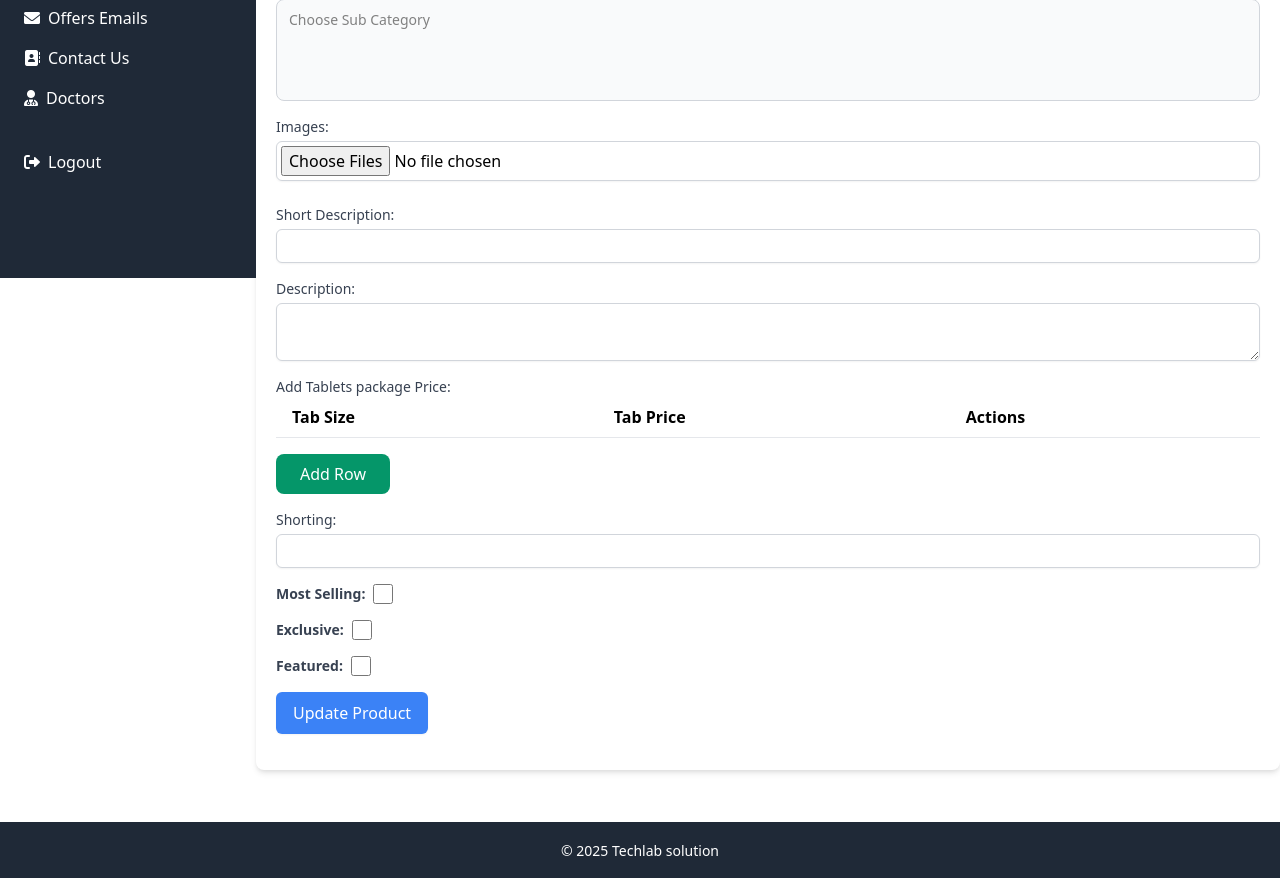
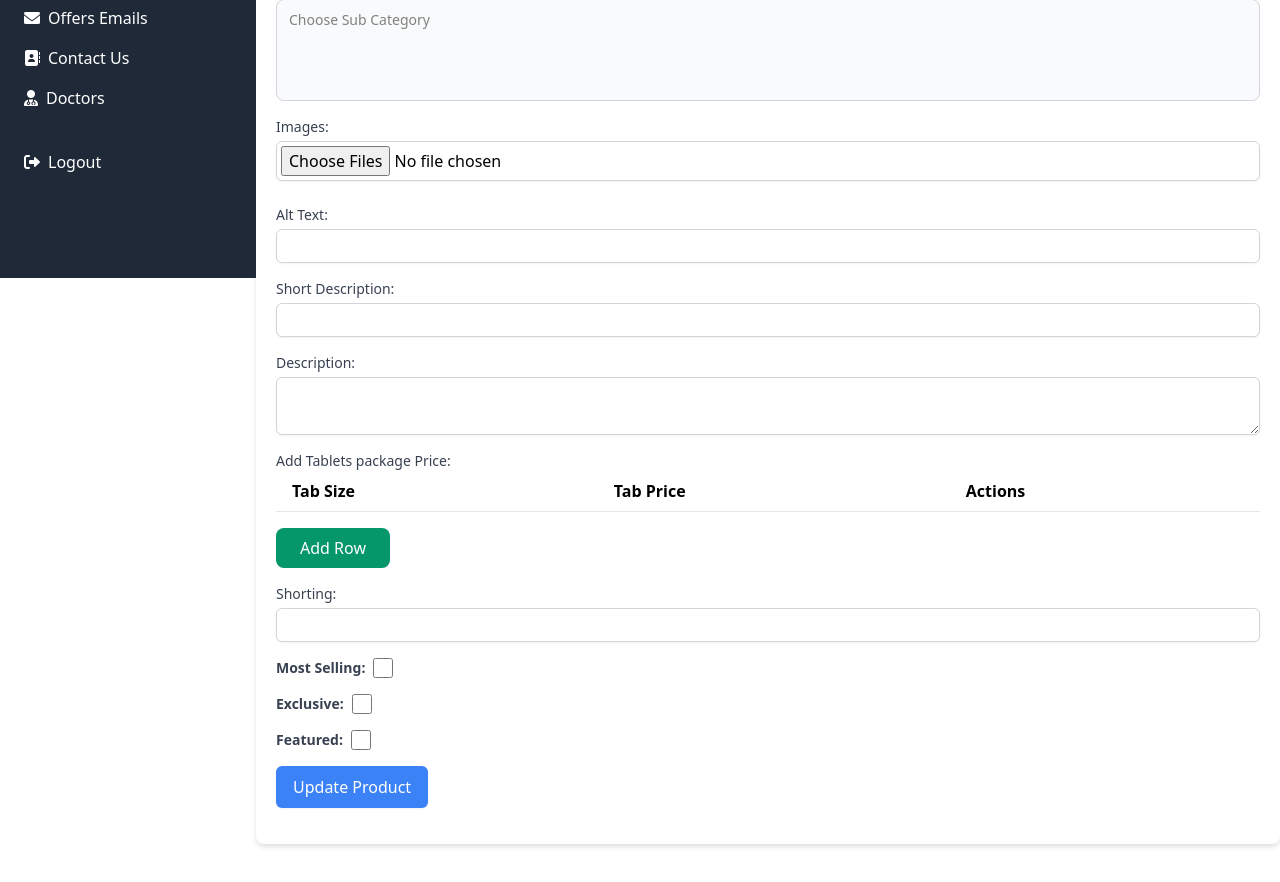
Before and after one commit to princetechlab14/sweedible-back, a Node server app: template views/products/edit.ejs in a window 1280 px wide. Shown: the part 522-1404 px from the top of the page. Run offline with Node 20, Linux system fonts and the light colour scheme; the template is opened without the code that fills it, so the values that code supplies are empty; some libraries are stand-ins or nearby versions.

Commit message:
Added alt_text flag products

```diff
--- a/controller/api/cartController.js
+++ b/controller/api/cartController.js
@@ -49,7 +49,7 @@ const getCart = async (req, res) => {
                         {
                             model: ProductModel,
                             as: "product",
-                            attributes: ["id", "type", "title", "images", "slug", "offer_plan_id"],
+                            attributes: ["id", "type", "title", "images", "alt_text", "slug", "offer_plan_id"],
                             include: [
                                 {
                                     model: OfferPlansModel,
--- a/controller/api/orderController.js
+++ b/controller/api/orderController.js
@@ -171,7 +171,7 @@ exports.getOrders = async (req, res) => {
                     required: false,
                     attributes: ["id", "order_id", "product_id", "packsize_id", "quantity", "price"],
                     include: [
-                        { model: ProductModel, as: "productDetail", required: false, attributes: ["id", "offer_plan_id", "title", "type", "slug", "images", "availability", "most_selling"] },
+                        { model: ProductModel, as: "productDetail", required: false, attributes: ["id", "offer_plan_id", "title", "type", "slug", "images", "alt_text", "availability", "most_selling"] },
                         { model: PackSizeProductModel, as: "packSizeDetail", required: false }
                     ]
                 },
@@ -202,7 +202,7 @@ exports.getOrderById = async (req, res) => {
                     required: false,
                     attributes: ["id", "order_id", "product_id", "packsize_id", "quantity", "price"],
                     include: [
-                        { model: ProductModel, as: "productDetail", required: false, attributes: ["id", "offer_plan_id", "title", "type", "slug", "images", "availability", "most_selling"] },
+                        { model: ProductModel, as: "productDetail", required: false, attributes: ["id", "offer_plan_id", "title", "type", "slug", "images", "alt_text", "availability", "most_selling"] },
                         { model: PackSizeProductModel, as: "packSizeDetail", required: false }
                     ]
                 },
--- a/controller/cartController.js
+++ b/controller/cartController.js
@@ -62,7 +62,7 @@ const show = async (req, res) => {
                     model: CartItemModel, as: "cartItems", required: false,
                     include: [
                         {
-                            model: ProductModel, as: "product", attributes: ["id", "type", "title", "images", "slug", "offer_plan_id"],
+                            model: ProductModel, as: "product", attributes: ["id", "type", "title", "images", "alt_text", "slug", "offer_plan_id"],
                             include: [{ model: OfferPlansModel, as: "offerplan", attributes: ["id", "discount", "type"] }]
                         },
                         { model: PackSizeProductModel, as: "packsize", attributes: ["id", "size", "price"] }
--- a/models/index.js
+++ b/models/index.js
@@ -16,7 +16,8 @@ const sequelize = new Sequelize(
         define: {
             charset: "utf8mb4",
             collate: "utf8mb4_unicode_ci",
-        }
+        },
+        logging: false
     }
 );
 
--- a/models/productModel.js
+++ b/models/productModel.js
@@ -52,6 +52,10 @@ module.exports = (sequelize, Sequelize, DataTypes) => {
                 type: DataTypes.BOOLEAN,
                 defaultValue: false,
             },
+            alt_text: {
+                type: DataTypes.STRING(250),
+                allowNull: true,
+            },
             shorting: {
                 type: DataTypes.INTEGER,
                 defaultValue: 500,
--- a/server.js
+++ b/server.js
@@ -40,11 +40,11 @@ const corsOptions = {
     }
   },
   methods: ['GET', 'POST', 'PUT', 'DELETE', 'OPTIONS'],
-  allowedHeaders: ['Content-Type', 'Authorization', 'X-Requested-With'],
-  exposedHeaders: ['Content-Length', 'X-Known-Header'],
+  allowedHeaders: ['Content-Type', 'Authorization'],
+  // exposedHeaders: ['Content-Length', 'X-Known-Header'],
   credentials: true,
-  preflightContinue: false,
-  optionsSuccessStatus: 204,
+  // preflightContinue: false,
+  // optionsSuccessStatus: 204,
 };
 app.use(cors(corsOptions));
 
--- a/views/products/edit.ejs
+++ b/views/products/edit.ejs
@@ -95,9 +95,17 @@
                                     multiple accept="image/*" />
                                 <div class="grid grid-cols-6 gap-4 my-2">
                                     <% products?.images?.forEach((image, index)=> { %>
-                                        <img src="<%= image %>" alt="image" class="mx-2">
+                                        <img src="<%= image %>" alt="<%= products?.alt_text %>" class="mx-2">
                                         <% }); %>
                                 </div>
+                            </div>
+
+                            <!-- alt_text field -->
+                            <div class="mb-4">
+                                <label for="alt_text" class="block text-sm font-medium text-gray-700">Alt Text:</label>
+                                <input id="alt_text" name="alt_text" type="text"
+                                    class="mt-1 block border p-1 w-full border-gray-300 rounded-md shadow-sm focus:border-blue-500 focus:ring focus:ring-blue-500 focus:ring-opacity-50"
+                                    value="<%= products?.alt_text %>" />
                             </div>
 
                             <!-- Short Description field -->
```
Also changed, not shown: controller/api/apiController.js (+7 -7 lines), controller/productController.js (+21 -18 lines), views/products/create.ejs (+8 -0 lines).
